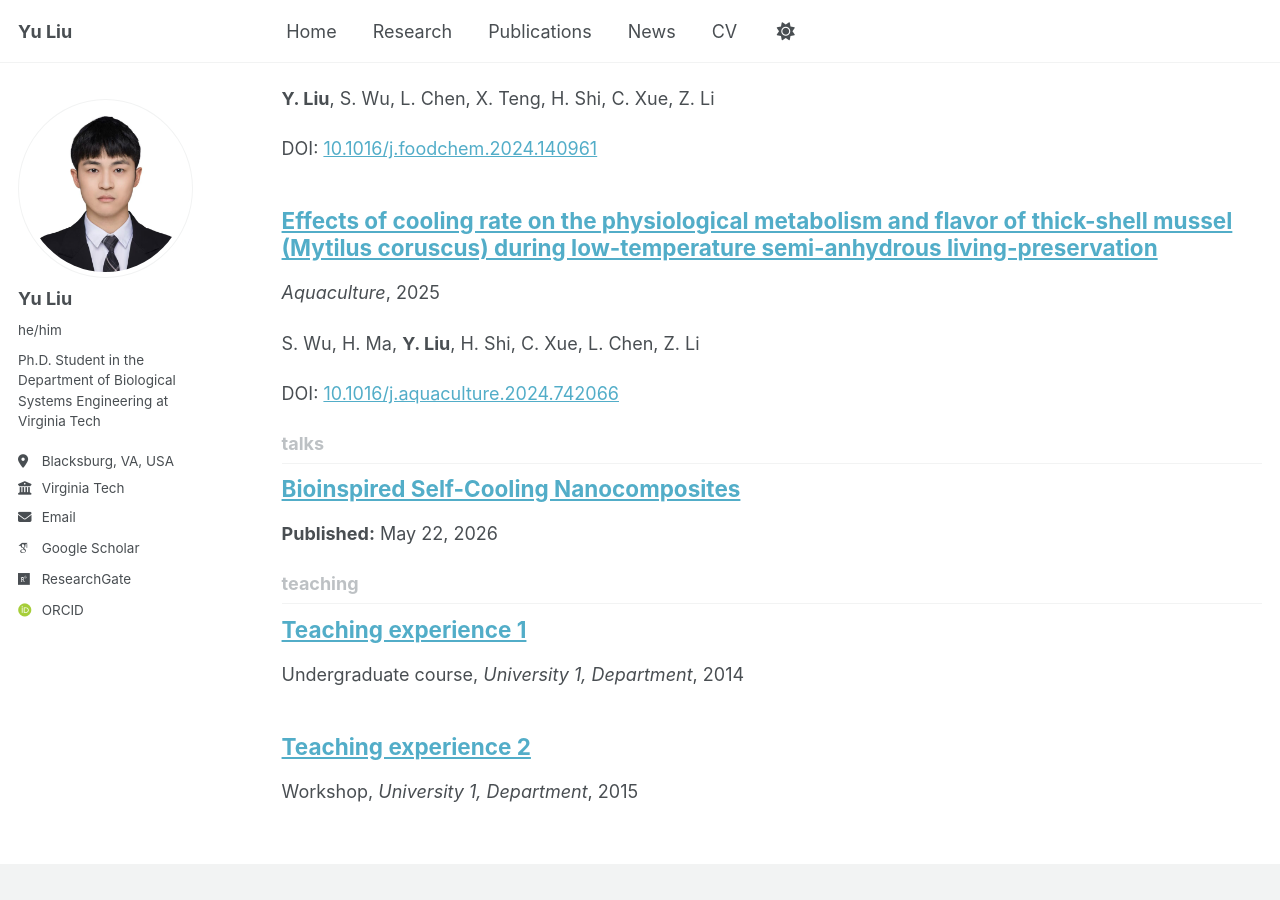
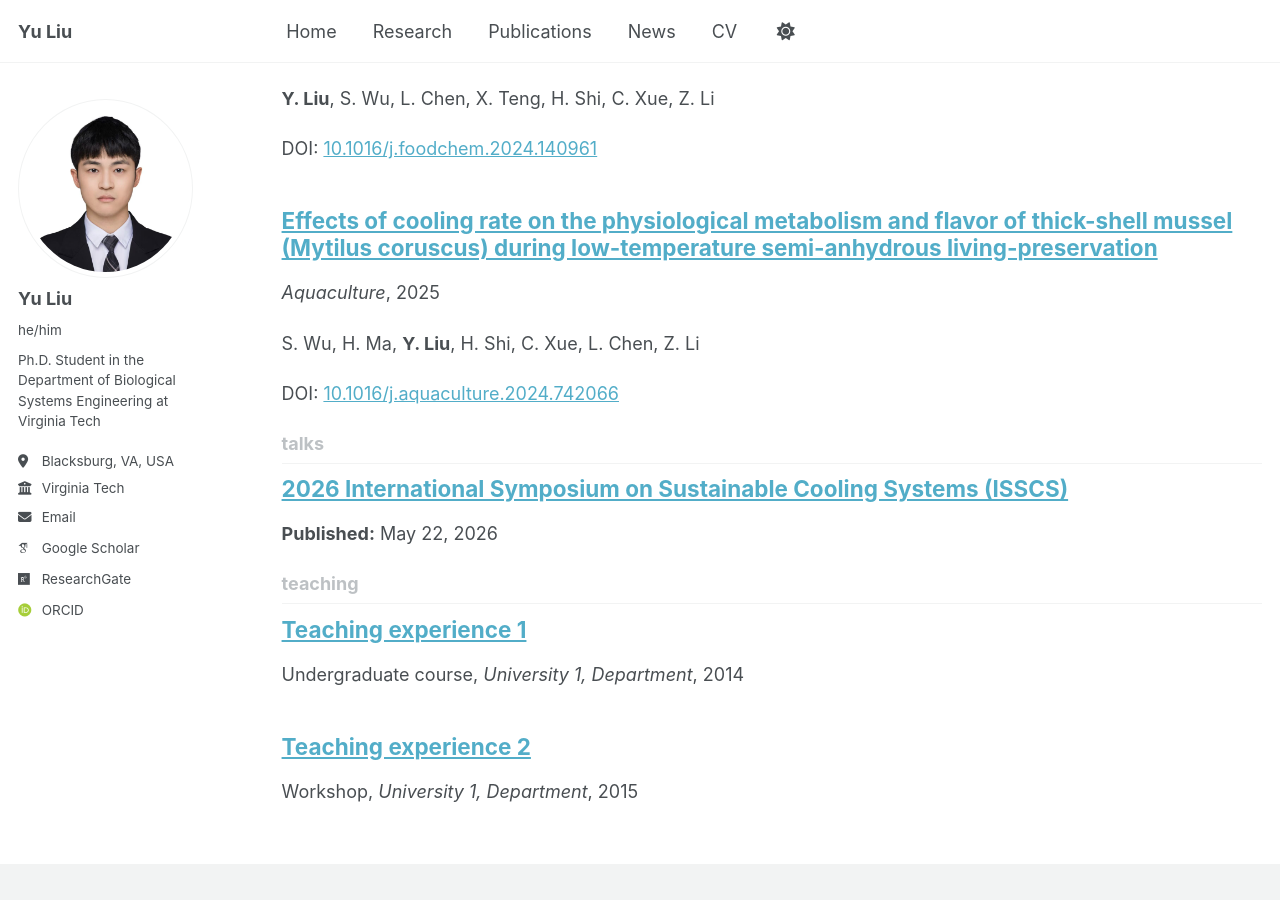
Before and after one commit to yuliu0322/yuliu0322.github.io, a Jekyll site: the page built from _pages/collection-archive.html, in a window 1280 px wide and 900 px high, scrolled down 1714 px. Built offline with Jekyll 4.4.1, drawn with Linux system fonts in a browser that asks for light colours; some web fonts are replaced; a script bundle is joined from its source files by our own code; library files that are not in the unit come from our copies.

Commit message:
Update 2025-05-22-self-cooling-nanocomposites.md

```diff
--- a/_talks/2025-05-22-self-cooling-nanocomposites.md
+++ b/_talks/2025-05-22-self-cooling-nanocomposites.md
@@ -1,5 +1,5 @@
 ---
-title: "Bioinspired Self-Cooling Nanocomposites"
+title: "2026 International Symposium on Sustainable Cooling Systems (ISSCS)"
 collection: talks
 type: "Poster Presentation"
 permalink: /talks/self-cooling-nanocomposites/
```
